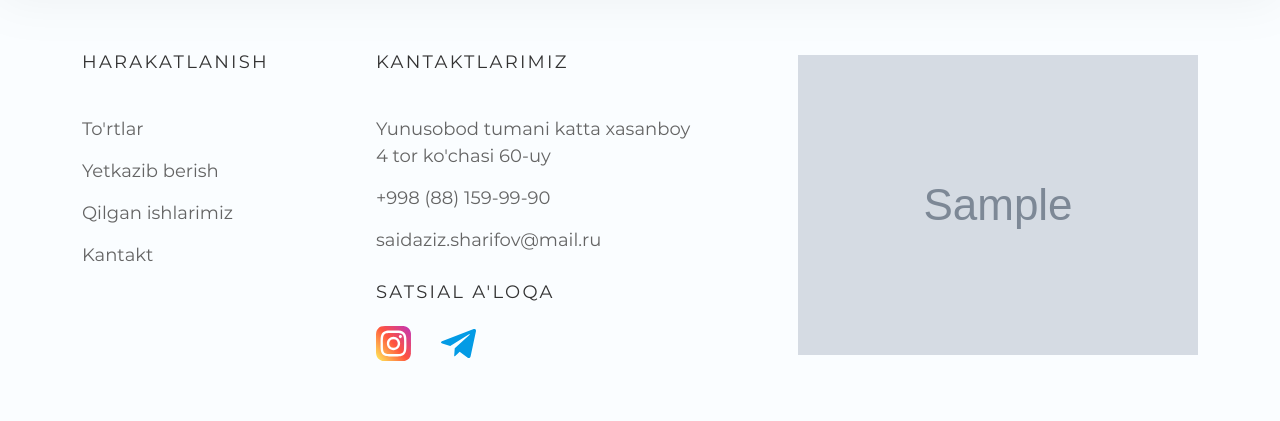
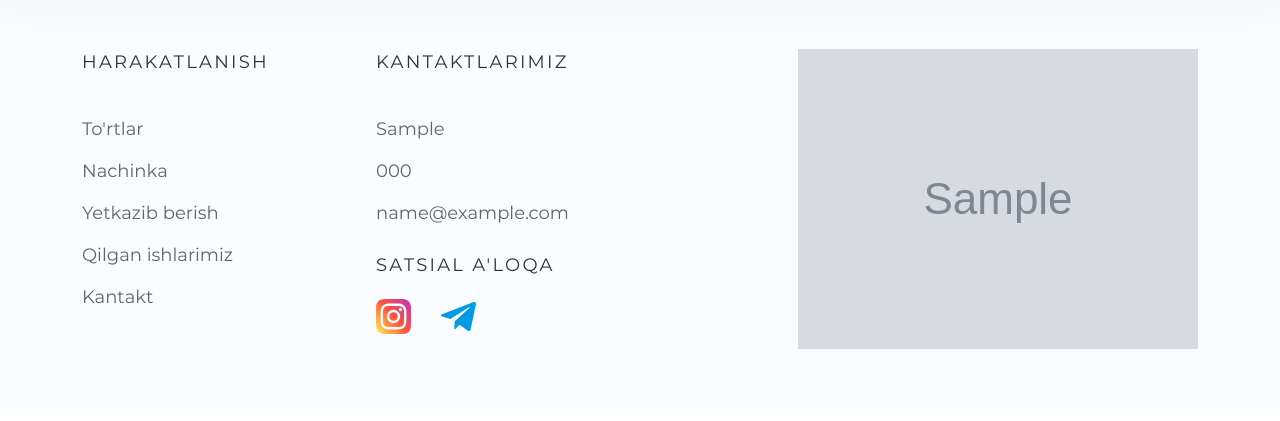
Before and after one commit to ItCompanyUZ/multicake, a Django app: a page that uses multicake/cakeapp/templates/base.html in a window 1280 px wide. Shown: the part 4313-4734 px from the top of the page. After the commit the page ends 4662 px from the top, so only its background shows below. Run offline with Django 3.2, Linux system fonts and the light colour scheme; tables that the repository leaves empty hold one stand-in row (values such as "Sample post"); grey boxes marked "Sample" are stand-in pictures; some libraries are stand-ins or nearby versions.

Commit message:
translate tugadi

```diff
--- a/multicake/cakeapp/admin.py
+++ b/multicake/cakeapp/admin.py
@@ -24,8 +24,8 @@ class PortfolioAdmin(admin.ModelAdmin):
 
 
 @admin.register(models.Contact)
-class ContactAdmin(admin.ModelAdmin):
-    list_display = ('id', 'number', 'status')
+class ContactAdmin(TranslationAdmin):
+    list_display = ('id', 'number', 'status', 'adress', 'email')
 
 
 @admin.register(models.Order)
--- a/multicake/cakeapp/models.py
+++ b/multicake/cakeapp/models.py
@@ -80,8 +80,12 @@ class Portfolio(models.Model):
 
 
 class Contact(models.Model):
-    number = models.CharField(_('Telefon raqam'), max_length=13)
+    number = models.CharField(_('Telefon raqam'), max_length=23)
+    email = models.EmailField()
+    adress = models.CharField(_('Joylashuv manzili'), max_length=250)
     status = models.BooleanField(_('Holati'), default=False)
+    instagram = models.URLField(_('Instagram uchun link'),)
+    telegram = models.URLField(_('Telegram uchun link'))
 
 
     class Meta:
--- a/multicake/cakeapp/templates/base.html
+++ b/multicake/cakeapp/templates/base.html
@@ -65,10 +65,10 @@
             <p class="contacts__info">{% trans "Ish vaxtimiz 10:00 dan 20:00 gacha" %}</p>
           </div>
           <div class="contacts__link">
-            <a href="https://www.instagram.com/multi_cake1/?igshid=1dfozn5vmm8uz" class="contacts__link-social">
+            <a href="{{ cantact.instagram }}" class="contacts__link-social">
               <img src="{% static 'img/contact-social/instagram-con.svg' %}" alt="instagram" class="contacts__link-social-img" />
             </a>
-            <a href="https://t.me/cook_cakedipush" class="contacts__link-social">
+            <a href="{{ cantact.telegram }}" class="contacts__link-social">
               <img src="{% static 'img/contact-social/telegram-con.svg' %}" alt="telegram" class="contacts__link-social-img" />
             </a>
           </div>
@@ -120,13 +120,13 @@
         <div class="footer__content-info footer__content-info-dist">
           <p class="footer__content-title">{% trans "Harakatlanish" %}</p>
           <ul class="footer__content-nav p-0 m-0">
-            <li><a href="#cakes" class="footer__content-link footer__content-link-dist">{% trans "To'rtlar" %}</a></li>
+            <li><a href="{% url 'cakeapp:product_filter' %}" class="footer__content-link footer__content-link-dist">{% trans "To'rtlar" %}</a></li>
             <li>
-              <a href="#baked" class="footer__content-link footer__content-link-dist"></a>
+              <a href="{% url 'cakeapp:fillings' %}" class="footer__content-link footer__content-link-dist">{% trans "Nachinka" %}</a>
             </li>
             <li><a href="{% url 'cakeapp:delivery' %}" class="footer__content-link footer__content-link-dist">{% trans "Yetkazib berish" %}</a></li>
-            <li><a href="#portfolio" class="footer__content-link footer__content-link-dist">{% trans "Qilgan ishlarimiz" %}</a></li>
-            <li><a href="#contact" class="footer__content-link footer__content-link-dist">{% trans "Kantakt" %}</a></li>
+            <li><a href="{% url 'cakeapp:portfolio' %}" class="footer__content-link footer__content-link-dist">{% trans "Qilgan ishlarimiz" %}</a></li>
+            <li><a href="{% url 'cakeapp:cantact' %}" class="footer__content-link footer__content-link-dist">{% trans "Kantakt" %}</a></li>
           </ul>
         </div>
         <div class="footer__content-info">
@@ -135,24 +135,24 @@
             <ul class="footer__content-nav p-0 m-0">
               <li>
                 <p class="footer__content-link footer__content-desc footer__content-link-left">
-                  {% trans "Yunusobod tumani katta xasanboy 4 tor ko'chasi 60-uy" %}
+                  {{ cantact.adress }}
                 </p>
               </li>
               <li>
-                <a href="tel:+998881599990" class="footer__content-link">+998 (88) 159-99-90</a>
+                <a href="tel:{{ cantact.number }}" class="footer__content-link">{{ cantact.number }}</a>
               </li>
               <li>
-                <a href="saidaziz.sharifov@mail.ru" class="footer__content-link">saidaziz.sharifov@mail.ru</a>
+                <a href="{{ cantact.email }}" class="footer__content-link">{{ cantact.email }}</a>
               </li>
             </ul>
           </div>
           <div class="footer__content-info footer__content-info-margin">
             <p class="footer__content-title-margin">{% trans "Satsial a'loqa" %}</p>
             <div class="footer__social-cent d-flex align-items-center justify-content-start">
-              <a href="https://www.instagram.com/multi_cake1/?igshid=1dfozn5vmm8uz" class="footer__content-social-link">
+              <a href="{{ cantact.instagram }}" class="footer__content-social-link">
                 <img src="{% static 'img/contact-social/instagram-con.svg' %}" alt="instagram" class="footer__content-social-img" />
               </a>
-              <a href="https://t.me/cook_cakedipush" class="footer__content-social-link">
+              <a href="{{ cantact.telegram }}" class="footer__content-social-link">
                 <img src="{% static 'img/contact-social/telegram-con.svg' %}" alt="telegram" class="footer__content-social-img" />
               </a>
             </div>
--- a/multicake/cakeapp/templates/delivery.html
+++ b/multicake/cakeapp/templates/delivery.html
@@ -16,12 +16,12 @@
     <main class="main" id="main">
         <section class="article">
             <div class="container">
-                <h2 class="article__title title">{% trans "Yetkazib berish turlari" %}</h2>
+                <h2 class="article__title title">{% trans "Yetkazib berish" %}</h2>
                 <div class="article__content">
                     <div class="article__content-block d-flex align-items-center">
                         <img src="{% static 'img/delivery/1.jpg' %}" alt="">
                         <div class="article__content-info">
-                            <h3 class="article__content-block-title">{% trans "Zamonaviy Yetkazib berish" %}</h3>
+                            <h3 class="article__content-block-title">{% trans "O'z vaqtida yetkazib berish" %}</h3>
                             <p class="article__content-block-desc mb-0">{% trans "Buyurtmani joylashtirilgandan so'ng, menejerimiz buyurtma tasdiqlash va barcha tafsilotlarni muhokama qilish uchun imkon qadar tezroq siz bilan bog'lanadi." %}</p>
                         </div>
                     </div>
--- a/multicake/cakeapp/templates/index.html
+++ b/multicake/cakeapp/templates/index.html
@@ -208,20 +208,19 @@
             </p>
             <p class="contact__content-desc">
               {% trans "Kantakt " %}:
-              <a href="+998881599990" class="contact__content-desc-size contact__content-desc-color">+998 (88)
-                159-99-90</a>
+              <a href="tel:{{ cantact.number }}" class="contact__content-desc-size contact__content-desc-color">{{ cantact.number }}</a>
             </p>
             <p class="contact__content-desc">
               Адрес:
-              <span class="contact__content-desc-size">{% trans "Yunusobod tumani katta xasanboy 4 tor ko'chasi 60-uy" %}</span>
+              <span class="contact__content-desc-size">{{ cantact.adress }}</span>
             </p>
             <div class="contact__social">
               <p class="contact__content-social">{% trans "Satsial a'loqa " %}</p>
-              <a href="https://www.instagram.com/multi_cake1/?igshid=1dfozn5vmm8uz"
+              <a href="{{ cantact.instagram }}"
                 class="contact__content-social-link">
                 <img src="{% static 'img/contact-social/instagram-con.svg' %}" alt="instagram" class="contact__content-social-img" />
               </a>
-              <a href="https://t.me/cook_cakedipush" class="contact__content-social-link">
+              <a href="{{ cantact.telegram }}" class="contact__content-social-link">
                 <img src="{% static 'img/contact-social/telegram-con.svg' %}" alt="telegram" class="contact__content-social-size" />
               </a>
             </div>
--- a/multicake/cakeapp/templates/product_detail.html
+++ b/multicake/cakeapp/templates/product_detail.html
@@ -59,11 +59,11 @@
                             <div class="order__content-zav">
                                 <label for="type_of_delivery" class="order__content-info-subtitle">Выберите способ доставки</label>
                                 <select id="type_of_delivery" class="order-info order__content-info-bt order__content-info-size" name='type_of_delivery'>
-                                    <option value="1">{% trans "Самовывоз" %}</option>
-                                    <option value="2">{% trans "Доставка" %}</option>
+                                    <option value="1">{% trans "Olib ketish" %}</option>
+                                    <option value="2">{% trans "Yetkazib berish" %}</option>
                                 </select>
                             </div>
-                            <button type="submit" class="contact__information-phone-link order__btn ">Заказать</button>
+                            <button type="submit" class="contact__information-phone-link order__btn ">{% trans "Buyurtma berish %}</button>
                         </form>
                     </div>
                 </div>
--- a/multicake/cakeapp/translation.py
+++ b/multicake/cakeapp/translation.py
@@ -3,6 +3,10 @@ from . import models
 
 class CakeTranslationOptions(TranslationOptions):
     fields = ('name',)
+
+
+class CantactTranslationOptions(TranslationOptions):
+    fields = ('adress',)
 
 
 class CakeTypeTranslationOptions(TranslationOptions):
@@ -15,3 +19,4 @@ class FillingTranslationOptions(TranslationOptions):
 translator.register(models.Cake, CakeTranslationOptions)
 translator.register(models.CakeType, CakeTypeTranslationOptions)
 translator.register(models.Filling, FillingTranslationOptions)
+translator.register(models.Contact, CantactTranslationOptions)
```
Also changed, not shown: multicake/cakeapp/templates/map.html (+4 -5 lines), multicake/cakeapp/migrations/0024_auto_20220318_1638.py (added), multicake/cakeapp/migrations/0025_auto_20220318_1642.py (added), multicake/cakeapp/migrations/0026_auto_20220318_1654.py (added), multicake/locale/ru/LC_MESSAGES/django.po, multicake/media/Banner/photo_2022-03-18_17-49-12.jpg (added), multicake/media/Nachinka/photo_2020-02-13_12-59-12.jpg (added).
